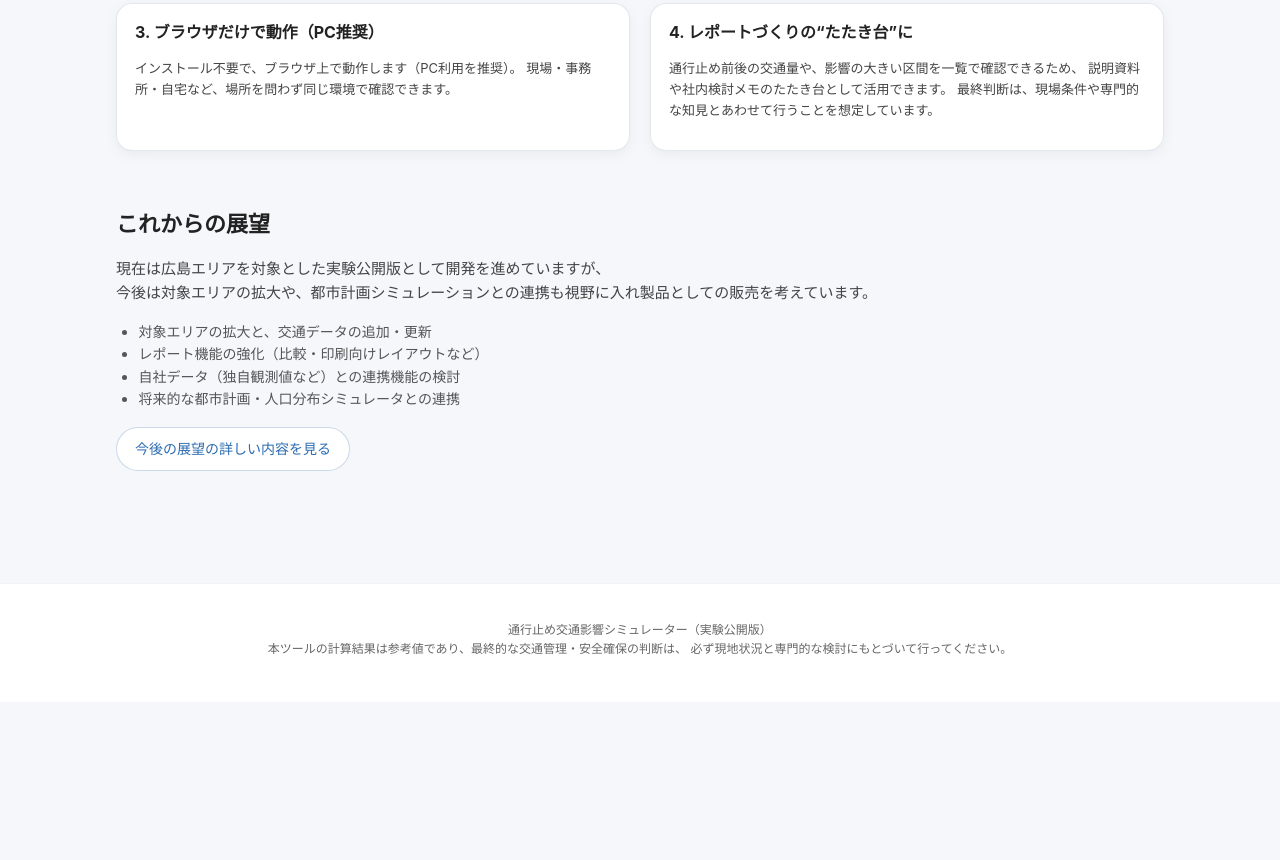
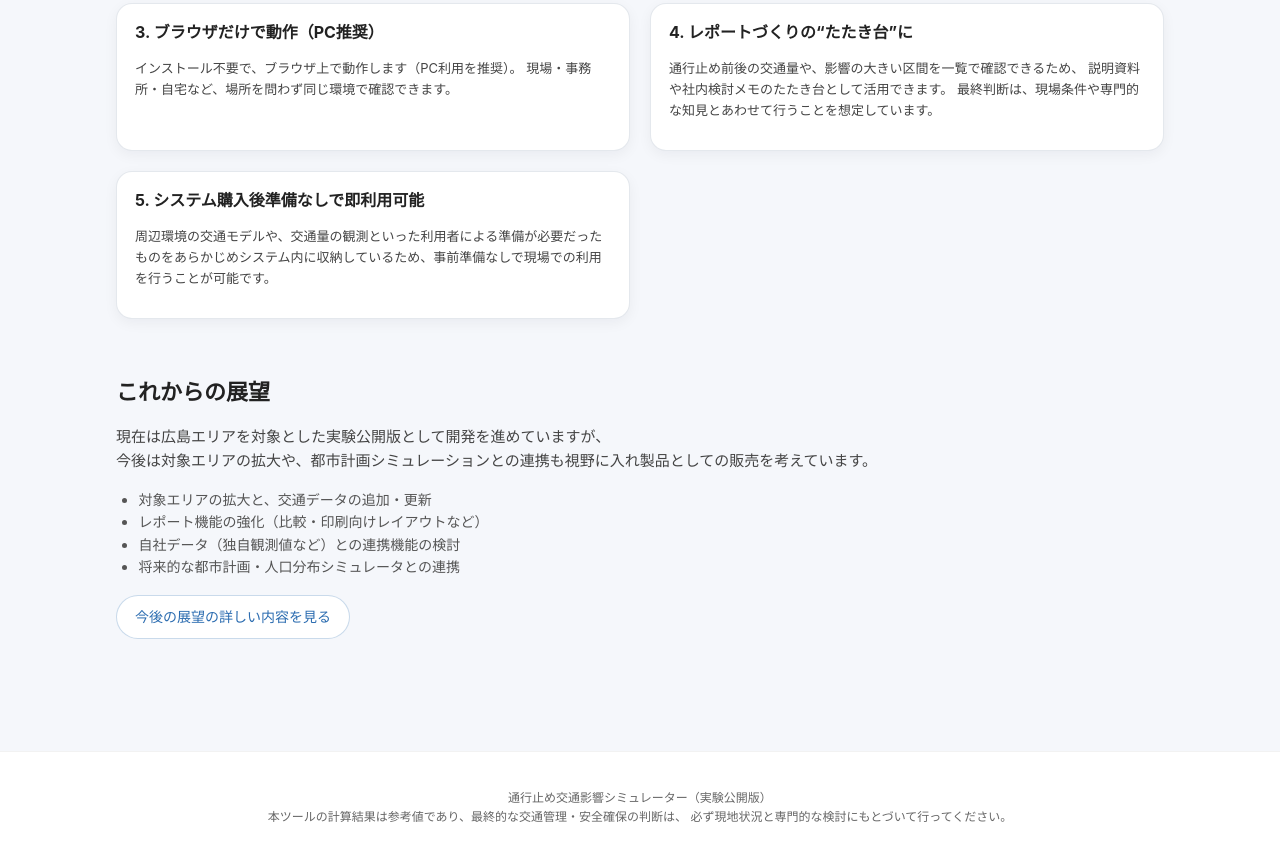
Before and after one commit to matumura-doboku/home-pege, a plain HTML site: page index.html in a window 1280 px wide. Shown: the part 1154-2014 px from the top of the page. Before the commit the page ends 1856 px from the top, so only its background shows below. Drawn offline with Linux system fonts and the light colour scheme.

Commit message:
Add files via upload

```diff
--- a/index.html
+++ b/index.html
@@ -116,6 +116,13 @@
               最終判断は、現場条件や専門的な知見とあわせて行うことを想定しています。
             </p>
           </article>
+
+          <article class="feature-card">
+            <h3 class="feature-title">5. システム購入後準備なしで即利用可能</h3>
+            <p class="feature-text">
+              周辺環境の交通モデルや、交通量の観測といった利用者による準備が必要だったものをあらかじめシステム内に収納しているため、事前準備なしで現場での利用を行うことが可能です。
+            </p>
+          </article>
         </div>
       </div>
           <section id="roadmap" class="section roadmap fade-target">
```
